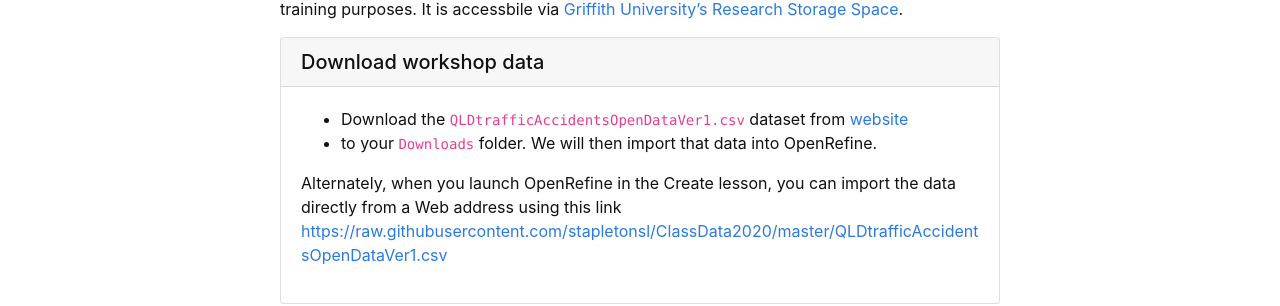
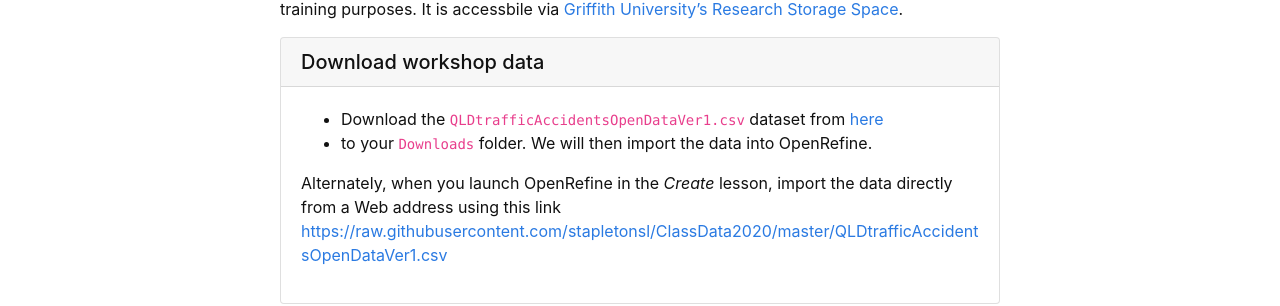
Before and after one commit to GULibrarySandbox/intro-data-wrangle, a Jekyll site: the page built from content/0-setup.md, in a window 1280 px wide and 900 px high, scrolled down 1986 px. Shown: the part 151-457 px from the top of the window. Built offline with Jekyll 4.4.1, drawn with Linux system fonts in a browser that asks for light colours.

Commit message:
Update 0-setup.md

```diff
--- a/content/0-setup.md
+++ b/content/0-setup.md
@@ -64,10 +64,10 @@ The original dataset presents 17 years of traffic accidents, their location, typ
 The data used in these lessons is a smaller, four-year subset and has had changes made for training purposes. It is accessbile via [Griffith University’s Research Storage Space](https://research-storage.griffith.edu.au/).
 
 {% capture text %}
-- Download the `QLDtrafficAccidentsOpenDataVer1.csv` dataset from [website](https://research-storage.griffith.edu.au/owncloud/index.php/s/NphyCS2OvSIZe8E)
-- to your `Downloads` folder. We will then import that data into OpenRefine.
+- Download the `QLDtrafficAccidentsOpenDataVer1.csv` dataset from [here](https://research-storage.griffith.edu.au/owncloud/index.php/s/NphyCS2OvSIZe8E)
+- to your `Downloads` folder. We will then import the data into OpenRefine.
 
-Alternately, when you launch OpenRefine in the Create lesson, you can import the data directly from a Web address using this link [https://raw.githubusercontent.com/stapletonsl/ClassData2020/master/QLDtrafficAccidentsOpenDataVer1.csv](https://raw.githubusercontent.com/stapletonsl/ClassData2020/master/QLDtrafficAccidentsOpenDataVer1.csv){% endcapture %}
+Alternately, when you launch OpenRefine in the *Create* lesson, import the data directly from a Web address using this link [https://raw.githubusercontent.com/stapletonsl/ClassData2020/master/QLDtrafficAccidentsOpenDataVer1.csv](https://raw.githubusercontent.com/stapletonsl/ClassData2020/master/QLDtrafficAccidentsOpenDataVer1.csv){% endcapture %}
 {% include card.md header="Download workshop data" text=text %}
 
 -----
```
